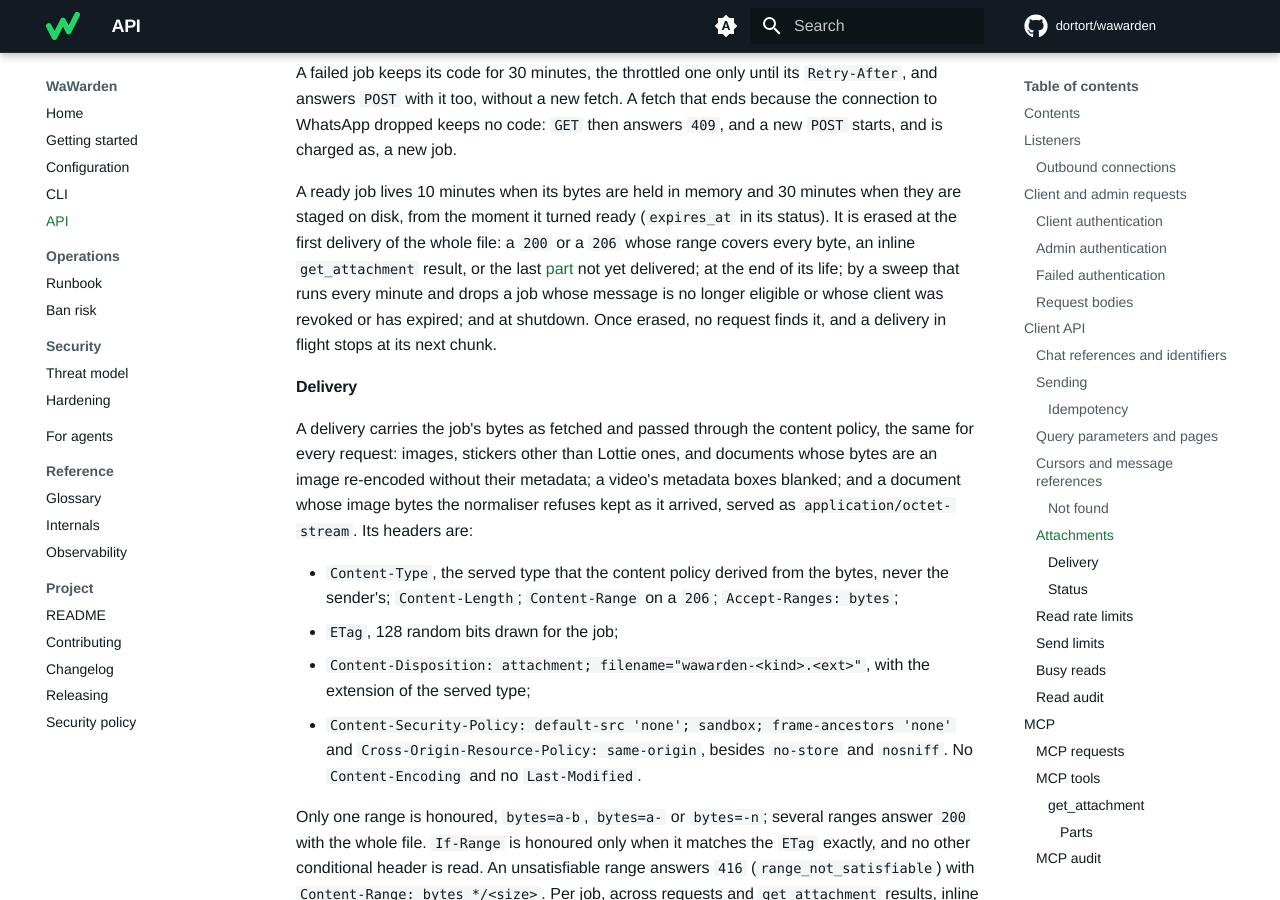
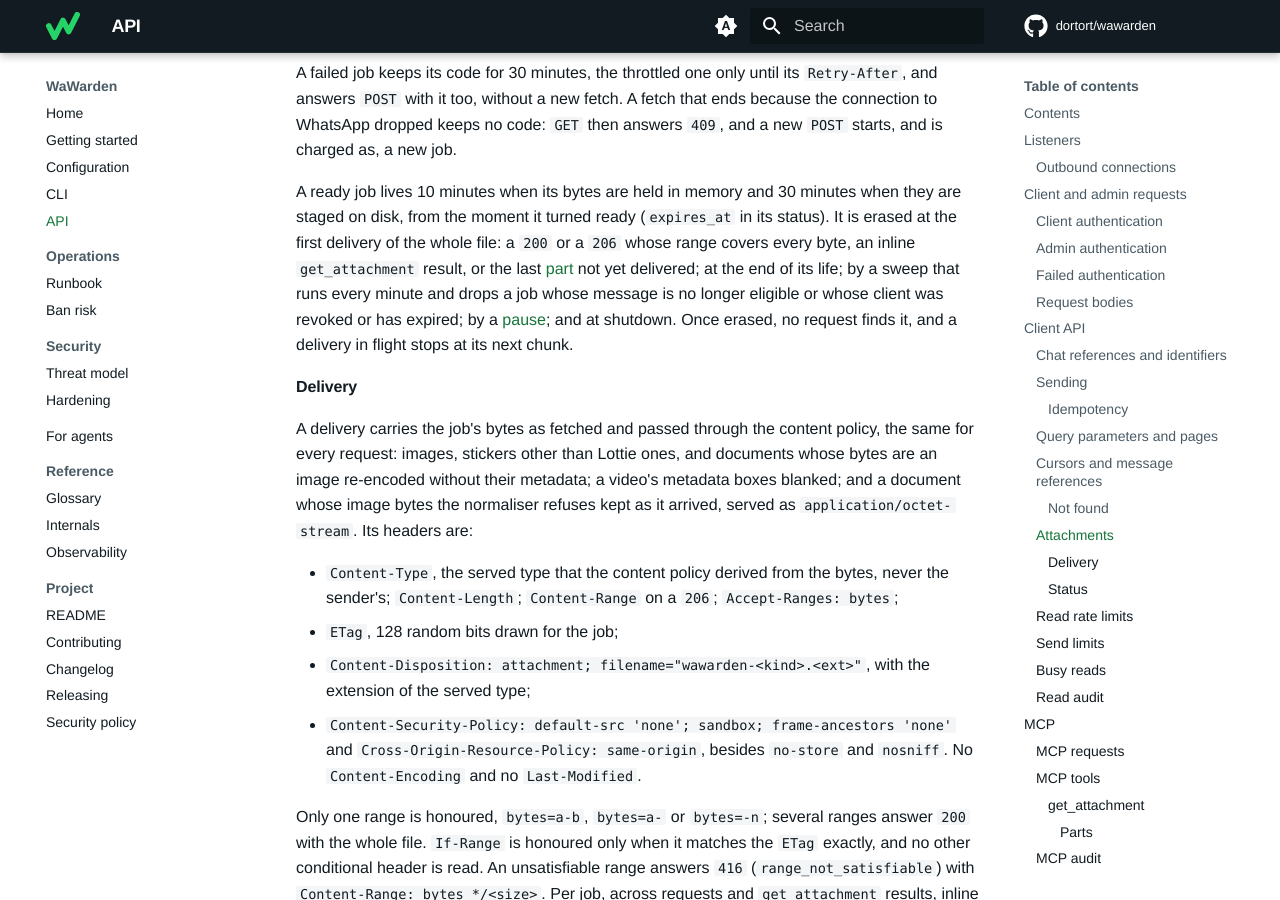
Before and after one commit to dortort/wawarden, an MkDocs documentation site: the page built from docs/api.md, in a window 1280 px wide and 900 px high, scrolled down 16265 px. Built offline with MkDocs 1.6.1 and Material for MkDocs 9.7.7, drawn with Linux system fonts in a browser that asks for light colours; comment, search, counter and statistics services are not loaded.

Commit message:
docs(api): list the pause among the ways a job is erased
Co-Authored-By: Claude Opus 5.5 <noreply@anthropic.com>
Co-Authored-By: Claude Fable 5.1 <noreply@anthropic.com>

```diff
--- a/docs/api.md
+++ b/docs/api.md
@@ -605,7 +605,8 @@ its status). It is erased at the first delivery of the whole file: a `200` or a
 `206` whose range covers every byte, an inline `get_attachment` result, or the
 last [part](#parts) not yet delivered; at the end of its life; by a sweep that
 runs every minute and drops a job whose message is no longer eligible or whose
-client was revoked or has expired; and at shutdown. Once erased, no request
+client was revoked or has expired; by a [pause](#pausing-downloads); and at
+shutdown. Once erased, no request
 finds it, and a delivery in flight stops at its next chunk.
 
 #### Delivery
```
